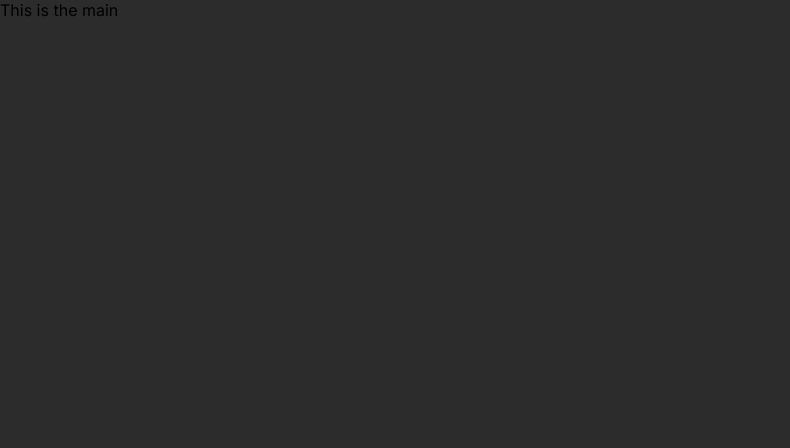
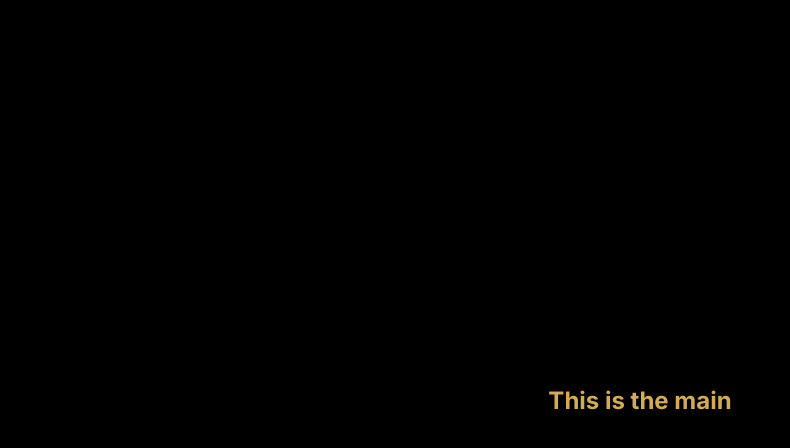
Before and after one commit to aeropriest/interfaces, a Next.js app: page / in a window 1280 px wide. Shown: the top 448 px of the page, without its empty margins (0-790 px from the left). Built offline with nearby package versions, Linux system fonts and the light colour scheme.

Commit message:
* Removed not needed stuff

```diff
--- a/src/app/page.tsx
+++ b/src/app/page.tsx
@@ -1,7 +1,8 @@
+import styles from './styles.module.scss'
 export default function Page() {
   return(
-    <div>
-        This is the main
+    <div className={styles.main}>
+        <h1 className={styles.text}>This is the main</h1>
     </div>
   )
 }
--- /dev/null
+++ b/src/app/styles.module.scss
@@ -0,0 +1,13 @@
+@import '@/app/variables.module.scss';
+
+.main{
+    background-color: black;
+    display: flex;
+    align-items: center;
+    justify-content: center;
+    height: 100vh;
+    .text{
+        font-size: x-large;
+        color: $primary-color;
+    }
+}
```
Also changed, not shown: src/app/components/styles.module.scss (deleted).
